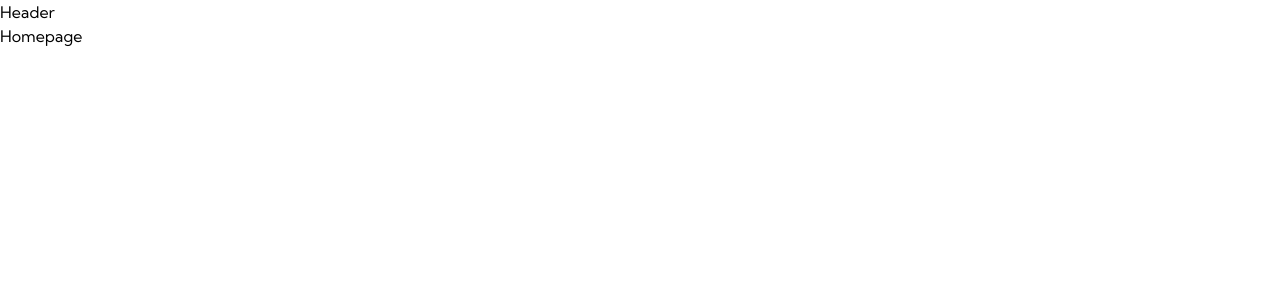
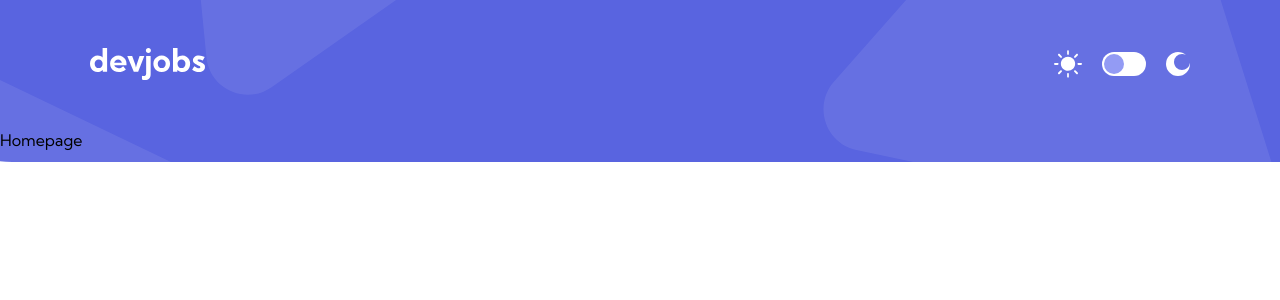
Before and after one commit to OU1122/devjobs-app, a React (Vite) app: page / in a window 1280 px wide. Shown: the top 300 px of the page. Built offline with nearby package versions, Linux system fonts and the light colour scheme.

Commit message:
header design

```diff
--- a/src/components/header.tsx
+++ b/src/components/header.tsx
@@ -1,3 +1,43 @@
+import bgHeader from "../assets/desktop/bg-pattern-header.svg";
+import logo from "../assets/desktop/logo.svg";
+import light from "../assets/desktop/icon-sun.svg";
+import dark from "../assets/desktop/icon-moon.svg";
 export const Header = () => {
-	return <div className="">Header</div>;
+	return (
+		<div className="max-w-[1440px] mx-auto relative">
+			<div className="absolute -z-10">
+				<img
+					src={bgHeader}
+					className="w-full h-full min-h-[136px] md:min-h-[162px] object-cover"></img>
+			</div>
+
+			<div className="max-w-[1100px] mx-auto py-12 flex justify-between items-center">
+				<div>
+					<img src={logo}></img>
+				</div>
+				<div className="toggle flex items-center justify-center gap-5">
+					<div>
+						<img
+							src={light}
+							className="h-7 w-7"
+						/>
+					</div>
+					<label className="inline-flex items-center cursor-pointer">
+						<input
+							type="checkbox"
+							value=""
+							className="sr-only peer"
+						/>
+						<div className="relative w-11 h-6 bg-White peer-focus:outline-none peer-focus:ring-4 peer-focus:ring-White  dark:peer-focus:ring-blue-800 rounded-full peer dark:bg-gray-700 peer-checked:after:translate-x-full rtl:peer-checked:after:-translate-x-full peer-checked:after:border-White after:content-[''] after:absolute after:top-[2px] after:start-[2px] after:bg-LightViolet  after:rounded-full after:h-5 after:w-5 after:transition-all dark:border-Gray peer-checked:bg-LightViolet peer-checked:after:bg-White"></div>
+					</label>
+					<div>
+						<img
+							src={dark}
+							className="h-6 w-6"
+						/>
+					</div>
+				</div>
+			</div>
+		</div>
+	);
 };
```
